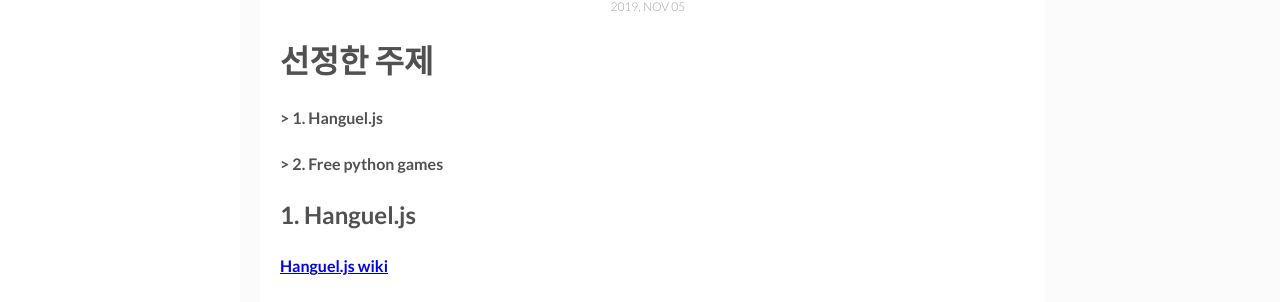
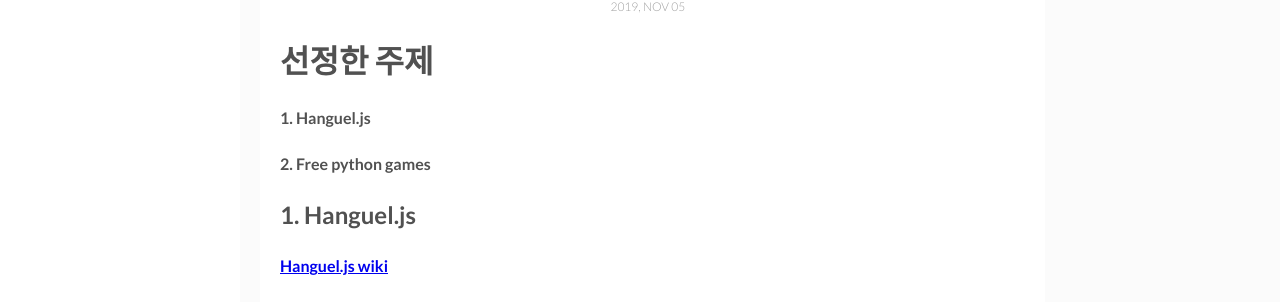
Before and after one commit to 19-2-SKKU-OSS/2019-2-OSS-L8-page, a Jekyll site: the page built from _posts/2017-09-10-conference-on-javascript.markdown, in a window 1280 px wide and 1313 px high. Shown: the part 444-746 px from the top of the window. Built offline with Jekyll 4.4.1, drawn with Linux system fonts in a browser that asks for light colours; comment, search, counter and statistics services are not loaded.

Commit message:
Add 주제선정

```diff
--- a/_posts/2017-09-10-conference-on-javascript.markdown
+++ b/_posts/2017-09-10-conference-on-javascript.markdown
@@ -8,8 +8,8 @@
 ---
 
 # **선정한 주제**
-####    > 1. Hanguel.js
-####    > 2. Free python games
+####    1. Hanguel.js
+####    2. Free python games
 
 ## **1. Hanguel.js**
 
```
